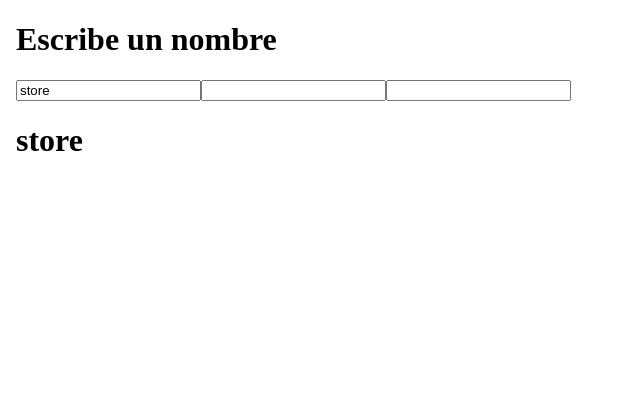
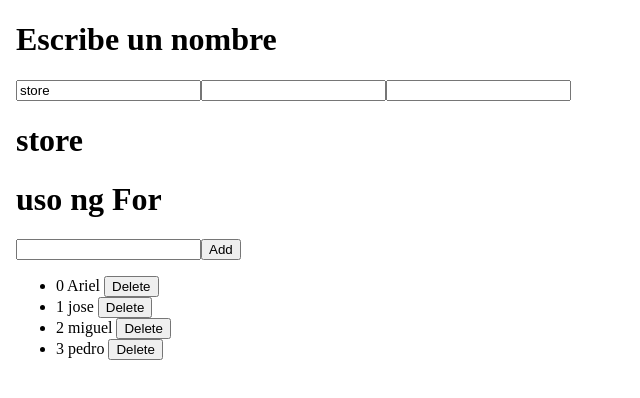
Before and after one commit to byariel95/flashcards, an Angular app in the folder cards/: page / in a window 1280 px wide. Shown: the top 398 px of the page, without its empty margins (0-640 px from the left). Built offline with nearby package versions, Linux system fonts and the light colour scheme.

Commit message:
ngfor in array

```diff
--- a/cards/src/app/app.component.html
+++ b/cards/src/app/app.component.html
@@ -3,13 +3,12 @@
 <head>
   <meta charset="UTF-8">
   <meta name="viewport" content="width=device-width, initial-scale=1.0">
-  <title>Store </title>
+  <title>ANGULAR </title>
 </head>
-  <body>
+<body>
 
       <h1>Escribe un nombre</h1>
       <input type="text" [(ngModel)]= title>
-
       <input type="text" [(ngModel)]= num1>
       <input type="text" [(ngModel)]= num2>
       <h1> {{title}}</h1>
@@ -22,5 +21,18 @@
         el numer {{num2}} es mayor a {{num1}};
       </div>
 
-  </body>
+      <h1>uso ng For</h1>
+      <input type="text" [(ngModel)]=name>
+      <button (click)="addName(name)">Add</button>
+
+      <ul>
+        <li *ngIf="nombres.length === 0"> La lista esta vacia</li>
+        <li *ngFor="let nombres of nombres; index as indice">
+           {{indice}} {{nombres}}
+           <button (click)="deleteName(indice)">Delete</button>
+        </li>
+
+      </ul>
+
+</body>
 </html>
--- a/cards/src/app/app.component.ts
+++ b/cards/src/app/app.component.ts
@@ -9,5 +9,12 @@ export class AppComponent {
   title = 'store';
   num1 = '';
   num2 = '';
-
+  nombres = ['Ariel', 'jose ', 'miguel', 'pedro'];
+  name = '';
+  addName(name: string){
+    this.nombres.push(name);
+  }
+  deleteName(index: number){
+    this.nombres.splice(index, 1);
+  }
 }
```
